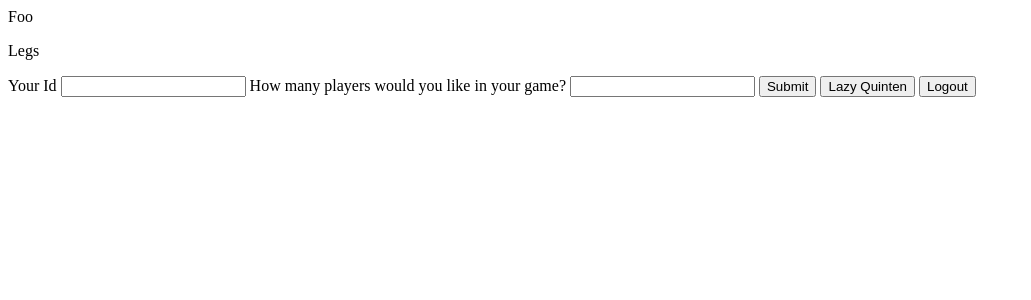
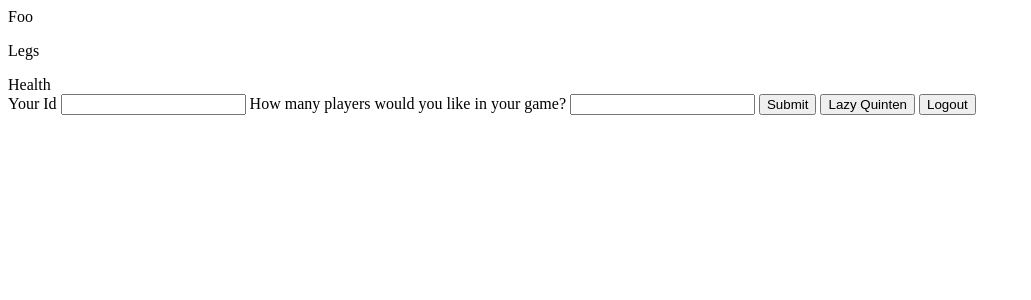
Before and after one commit to Tactique/webserver, a Django app: page /play/ in a window 1280 px wide. Shown: the top 300 px of the page, without its empty margins (0-1031 px from the left). Run offline with Django 3.2, Linux system fonts and the light colour scheme; the visitor is signed in with stand-in values (Sample User, id 1); some libraries are stand-ins or nearby versions.

Commit message:
Added health bar to unitInfo panel (in progress).

```diff
--- a/interface/templates/interface/index.html
+++ b/interface/templates/interface/index.html
@@ -34,6 +34,8 @@
                     document.getElementById("unitInfo").style.display = "block";
                     document.getElementById("unitName").textContent = unitControlState.unit.name;
                     document.getElementById("unitLegs").textContent = unitControlState.unit.movementType;
+                    document.getElementById("unitHealth").style.width = (100 * (unitControlState.unit.health / 30.0));
+                    // 30.0 above should actually be the max health of the unit; this is accurate only for the mage
                 } else {
                     document.getElementById("unitInfo").style.display = "none";
                 }
@@ -49,6 +51,7 @@
         <div id="unitInfo">
             <p id="unitName">Foo</p>
             <p id="unitLegs">Legs</p>
+            <span id="unitHealthContainer"><span id="unitHealth">Health</span></span>
         </div>
 
         </div>
```
